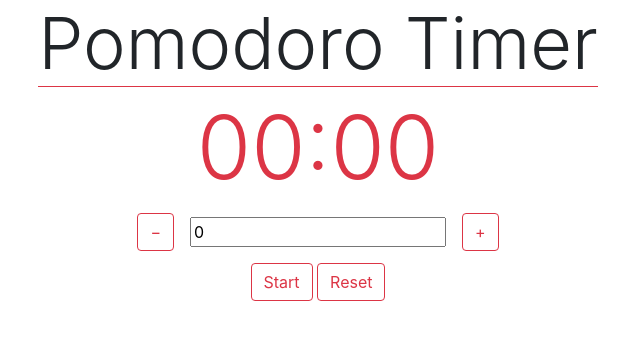
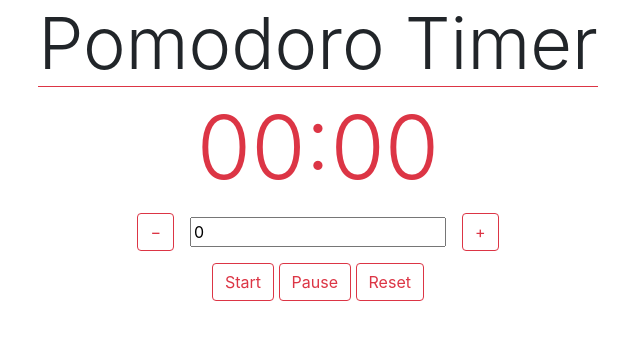
Before and after one commit to wi-fighters/16-browser-fetch-promises-peteco83, a plain HTML site: page index.html in a window 1280 px wide. Shown: the whole page, without its empty margins (322-962 px from the left). Drawn offline with nearby package versions, Linux system fonts and the light colour scheme.

Commit message:
Add pause button

```diff
--- a/index.html
+++ b/index.html
@@ -24,7 +24,7 @@
 
     <section class="buttons">
     <button id="btn-start" class="btn btn-outline-danger">Start</button>
-    <!-- <button id="btn-pause" class="btn btn-outline-danger">Pause</button> -->
+    <button id="btn-pause" class="btn btn-outline-danger">Pause</button>
     <button id="btn-reset" class="btn btn-outline-danger">Reset</button>
 
 
```
